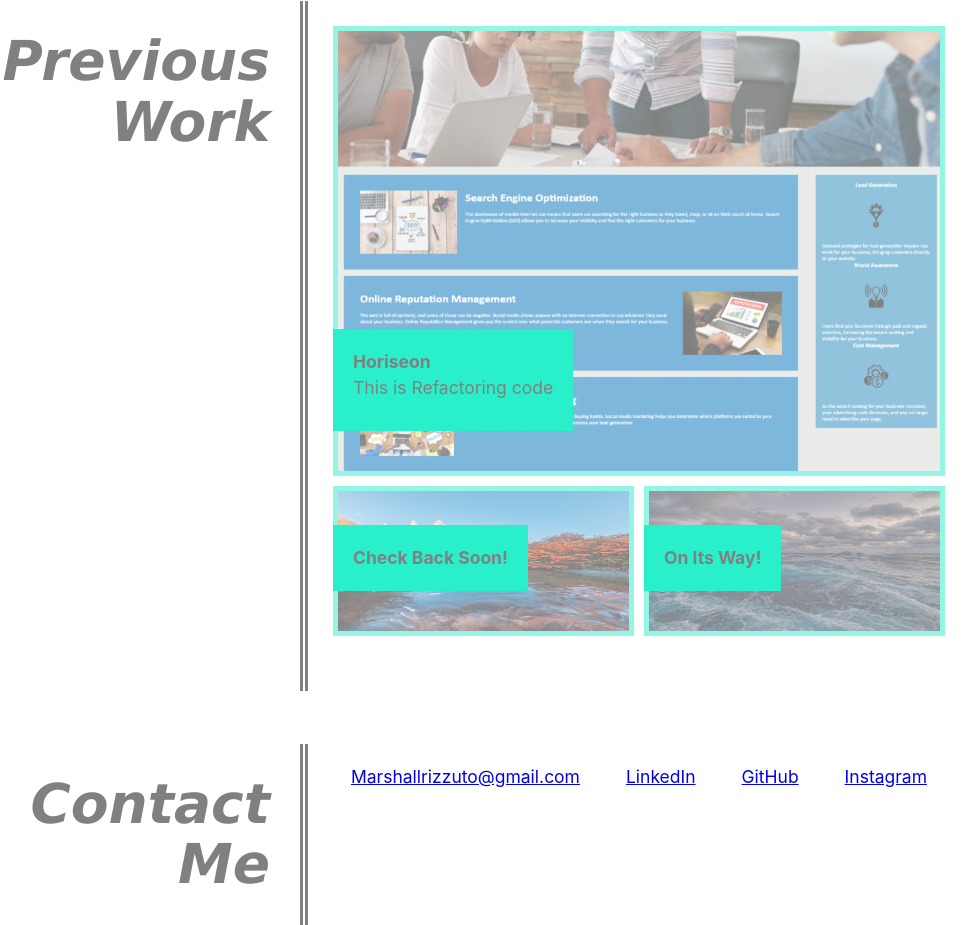
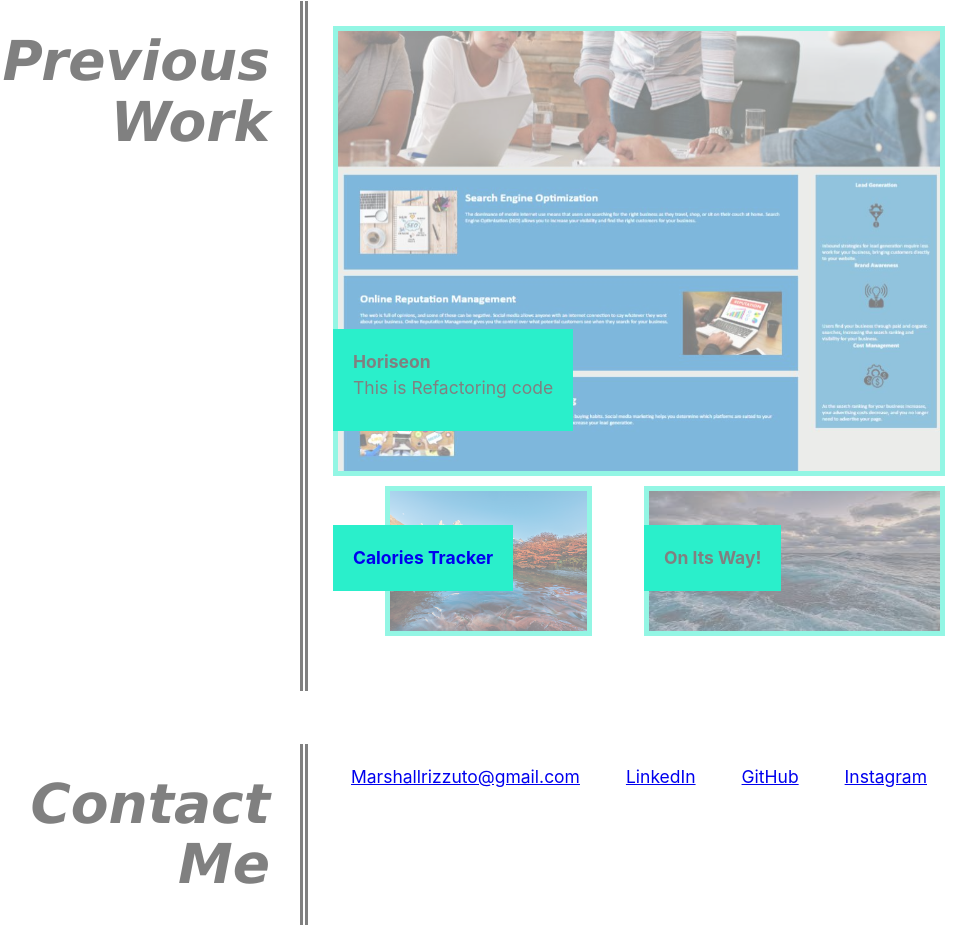
Before and after one commit to Zoot83/Profile_Page, a plain HTML site: page index.html in a window 1280 px wide. Shown: the part 1479-2404 px from the top of the page, without its empty margins (139-1115 px from the left). Drawn offline with Linux system fonts and the light colour scheme.

Commit message:
modified:   index.html

```diff
--- a/index.html
+++ b/index.html
@@ -108,12 +108,12 @@
             <div class="text-box">
               <div class="other-projects">
               <!-- We dont have anymore projects so these are acting as place holders -->
-
+              <a href="https://zoot83.github.io/vaulting-violet-surgeons/">
                 <img class="projects" src="./assets/images/mountain.jpg" alt="mountain"/>
                 <div class="mini-box">
-                  <h4>Check Back Soon!</h4>
+                  <h4>Calories Tracker</h4>
                 </div>
-
+              </a>
               </div>
 
               <div class="other-projects">
```
